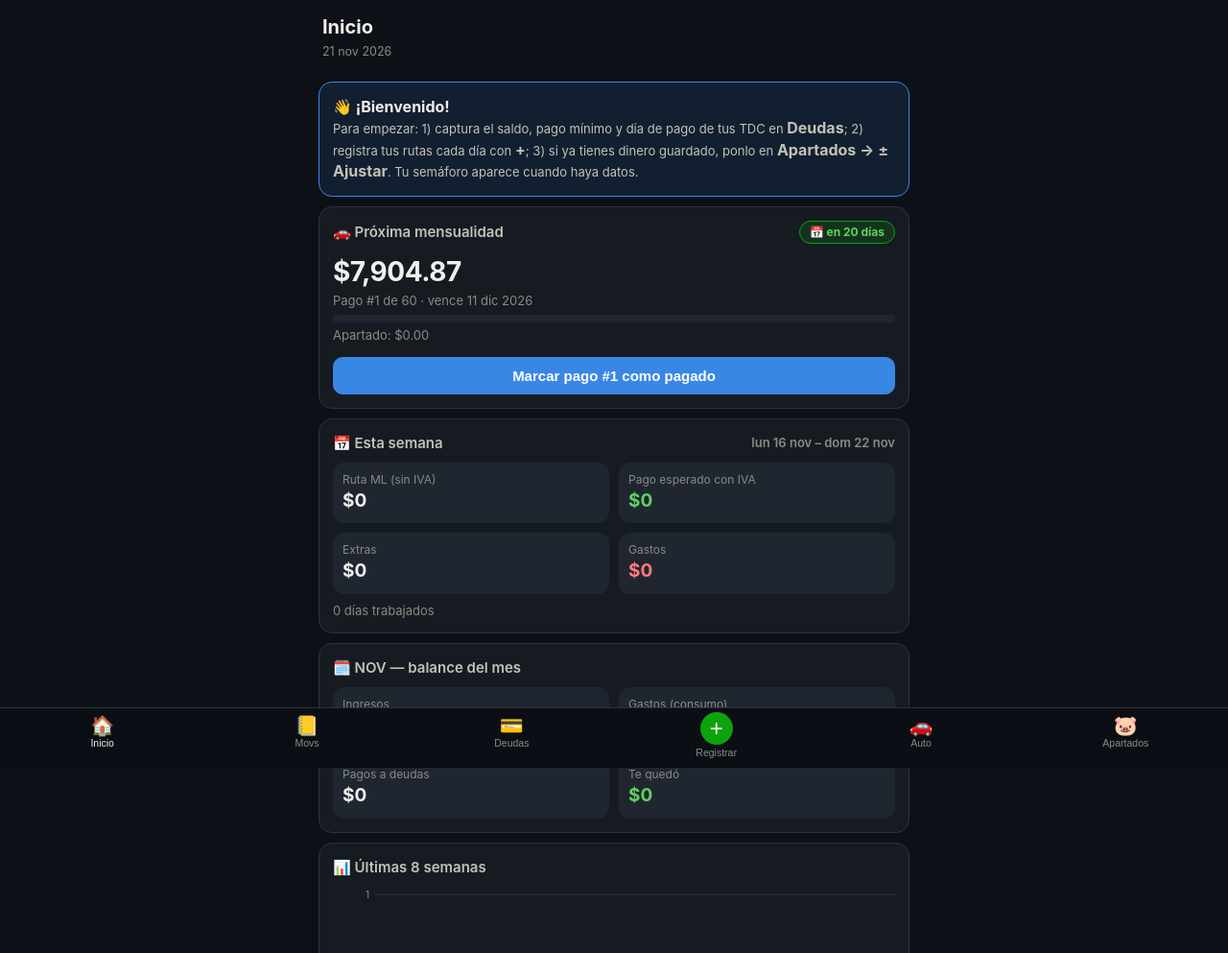
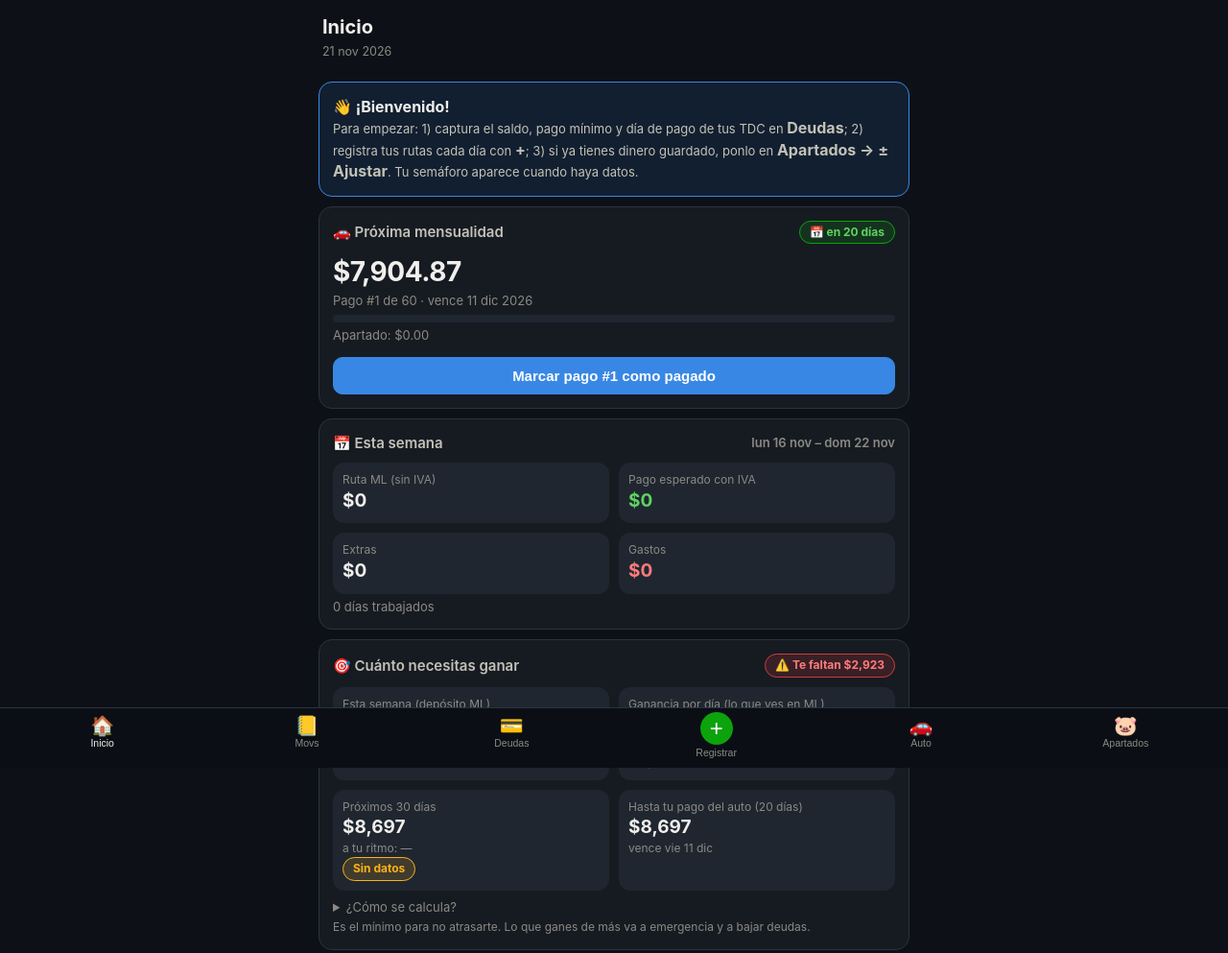
Before and after one commit to kevi2126/finanzas, a plain HTML site: page index.html in a window 1280 px wide. Shown: the top 993 px of the page at 96% size. Drawn offline with Linux system fonts and the light colour scheme.

Commit message:
Retenciones de ML (IVA 8%, ISR 2.1%) y meta de ganancia semanal/mensual
Co-Authored-By: Claude Opus 5.5 <noreply@anthropic.com>

```diff
--- a/index.html
+++ b/index.html
@@ -134,7 +134,7 @@ const MAPS=['carPaid','billPaid','weekReal'];
 const seedDebts=[['bbva','BBVA Azul'],['rappi','RappiCard'],['nu','Nu'],['klar','Klar'],['stori','Stori'],['ml','Mercado Libre']]
   .map(([id,n])=>({id:'tdc-'+id,name:n,type:'tdc',saldo:0,limite:0,tasa:0,pagoMin:0,pagoNoInt:0,day:0}));
 const DEFAULTS={
-  settings:{ivaPct:16,retIvaPct:0,retIsrPct:0,weekStart:1,maintPct:8,maintGoal:10000,taxPct:0,
+  settings:{ivaPct:16,retIvaPct:8,retIsrPct:2.1,weekStart:1,maintPct:8,maintGoal:10000,taxPct:0,
             emergPct:10,emergMonths:3,emergMin:5000,abonoPct:50,remindDays:5,strategy:'avalancha',segCancelFrom:0},
   entries:[],   // {id,date,type:'ruta'|'extra'|'gasto'|'pago',cat,amount,km,paq,lts,note,from,card,debt}
   moves:[],     // {id,date,sobre,amount,note,ref}
@@ -155,6 +155,8 @@ function load(){let s=null;try{s=JSON.parse(localStorage.getItem(KEY))}catch(e){
   if(!o.seedTel){seedBills.forEach(b=>{if(!o.bills.some(x=>x.id===b.id)&&!o.del['bills:'+b.id])o.bills.push({...b})});o.seedTel=true}
   if(!o.seedTel2){ // corrige teléfonos: principal cada 15 días desde 3 dic; trabajo en pausa
     seedBills.forEach(sb=>{const b=o.bills.find(x=>x.id===sb.id);if(b){Object.assign(b,sb);o.meta['bills:'+b.id]=Date.now()}});o.seedTel2=true}
+  if(!o.seedRet){ // retenciones de ML (IVA 8%, ISR 2.1%) según el corte real
+    if(!+o.settings.retIvaPct&&!+o.settings.retIsrPct){o.settings.retIvaPct=8;o.settings.retIsrPct=2.1;o.meta.settings=Date.now()}o.seedRet=true}
   return o}
 let S=load();
 function save(){localStorage.setItem(KEY,JSON.stringify(S));scheduleSync()}
@@ -204,16 +206,17 @@ const pill=(l,t)=>`<span class="pill ${l}">${t||LBL[l]}</span>`;
 const worst=(...ls)=>ls.includes('bad')?'bad':ls.includes('warn')?'warn':'good';
 
 /* ================== CÁLCULOS ================== */
+const r2=n=>Math.round((n+Number.EPSILON)*100)/100;
 const payFactor=()=>1+(S.settings.ivaPct-S.settings.retIvaPct-S.settings.retIsrPct)/100;
 const entryValue=e=>e.type==='ruta'?e.amount*payFactor():e.amount;
 const sobreBal=k=>sum(S.moves.filter(m=>m.sobre===k),m=>m.amount);
 const isCashOut=e=>(e.type==='gasto'&&!e.card)||e.type==='pago';
 function weekData(wk){
   const end=addDays(wk,6),es=S.entries.filter(e=>e.date>=wk&&e.date<=end),rutas=es.filter(e=>e.type==='ruta');
-  const sub=sum(rutas,e=>e.amount),iva=sub*S.settings.ivaPct/100,ret=sub*(S.settings.retIvaPct+S.settings.retIsrPct)/100,esperado=sub+iva-ret;
+  const sub=r2(sum(rutas,e=>e.amount)),iva=r2(sub*S.settings.ivaPct/100),retIva=r2(sub*S.settings.retIvaPct/100),retIsr=r2(sub*S.settings.retIsrPct/100),ret=retIva+retIsr,esperado=r2(sub+iva-ret); // redondeo por línea, igual que el corte de ML
   const real=S.weekReal[wk],ruta=real!=null&&real!==''?+real:esperado;
   const extras=sum(es.filter(e=>e.type==='extra'),e=>e.amount);
-  return {wk,end,sub,iva,ret,esperado,real,ruta,extras,ingreso:ruta+extras,
+  return {wk,end,sub,iva,retIva,retIsr,ret,esperado,real,ruta,extras,ingreso:ruta+extras,
     gastos:sum(es.filter(e=>e.type==='gasto'),e=>e.amount),
     salidas:sum(es.filter(isCashOut),e=>e.amount),
     diarios:sum(es.filter(e=>e.type==='gasto'&&DIARIOS.includes(e.cat)&&!e.from&&!e.card),e=>e.amount),
@@ -290,6 +293,42 @@ function debtPlan(){
     let p=pay;bal.forEach(x=>{const m=Math.min(x.s,+x.d.pagoMin||0);x.s-=m;p-=m});
     ordenDeudas(bal.filter(x=>x.s>0.5).map(x=>({...x.d,saldo:x.s,_x:x}))).forEach(o=>{const y=Math.min(Math.max(0,p),o._x.s);o._x.s-=y;p-=y});meses++}}
   return {inc,car,bills,diarios,mant,imp,emerg,budget,mins,alloc,orden,meses,intTot,total:sum(act,d=>d.saldo),act,sobra:Math.max(0,budget-sum(Object.values(alloc)))};
+}
+
+/* ================== META DE GANANCIA ================== */
+// Cuánto necesitas que te deposite ML (con IVA y retenciones) para cubrir lo que vence + gasto diario + mantenimiento/impuestos
+function metaGanancia(){
+  const st=S.settings,t=today(),np=nextPay(),f=payFactor();
+  const prop=Math.min(0.5,(st.maintPct+st.ivaPct*st.taxPct/100)/100/f); // parte del depósito que va a mantenimiento/SAT
+  const obs=[];if(np)obs.push({n:`🚗 Mensualidad #${np[0]}`,a:payAmt(np),date:np[1],s:'auto'});
+  obligaciones(31).forEach(x=>obs.push({n:(x.kind==='debt'?'💳 ':'📌 ')+x.it.name+(x.kind==='debt'?' (mínimo)':''),a:x.amount,date:x.o.date,s:'fijos'}));
+  obs.sort((a,b)=>a.date.localeCompare(b.date));
+  const bal={auto:Math.max(0,sobreBal('auto')),fijos:Math.max(0,sobreBal('fijos'))};
+  obs.forEach(o=>{const u=Math.min(bal[o.s],o.a);bal[o.s]-=u;o.rest=o.a-u;o.days=daysBetween(t,o.date)});
+  const dW=avgWeekDiarios(),g=x=>x/(1-prop);
+  const sumW=sum(obs,o=>o.rest/(o.days<=0?1:Math.max(1,Math.ceil(o.days/7))));
+  const minW=g(sumW+dW),minM=g(sum(obs.filter(o=>o.days<=30),o=>o.rest)+dW*30/7);
+  let car=null;if(np){const dd=Math.max(1,daysBetween(t,np[1]));car={dd,date:np[1],need:g(sum(obs.filter(o=>o.date<=np[1]),o=>o.rest)+dW*dd/7)}}
+  const ws=lastWeeks(4).filter(w=>w.dias>0),dias=ws.length>=2?Math.max(1,Math.round(sum(ws,w=>w.dias)/ws.length)):6;
+  return {obs,dW,prop,minW,minM,car,dias,f,ritmo:avgWeekIncome()};
+}
+function vMeta(wk){
+  const M=metaGanancia();if(M.minW<=0&&M.minM<=0)return '';
+  const lleva=wk.ingreso,falta=Math.max(0,M.minW-lleva),hoyIdx=(new Date().getDay()-S.settings.weekStart+7)%7,quedan=Math.max(1,Math.min(M.dias,7-hoyIdx));
+  const lw=lvl(lleva/M.minW,1,0.6),ritmoM=M.ritmo*30/7,lm=M.ritmo?lvl(ritmoM/M.minM,1.1,0.95):'warn';
+  const porDia=M.minW/M.f/M.dias;
+  return `<div class="card"><h2>🎯 Cuánto necesitas ganar ${pill(lw,lw==='good'?'✅ Cubierto':'⚠️ Te faltan '+fmt0(falta))}</h2>
+   <div class="grid2">
+    <div class="tile"><div class="k">Esta semana (depósito ML)</div><div class="v">${fmt0(M.minW)}</div><div class="k">llevas ${fmt0(lleva)}</div><div class="bar"><i style="width:${Math.min(100,lleva/M.minW*100)}%;background:${lw==='good'?'var(--good)':'var(--inc)'}"></i></div></div>
+    <div class="tile"><div class="k">Ganancia por día (lo que ves en ML)</div><div class="v">${fmt0(porDia)}</div><div class="k">trabajando ${M.dias} días/semana${falta>0?` · faltan ${fmt0(falta/M.f/quedan)}/día los próximos ${quedan} días`:''}</div></div>
+    <div class="tile"><div class="k">Próximos 30 días</div><div class="v">${fmt0(M.minM)}</div><div class="k">a tu ritmo: ${M.ritmo?fmt0(ritmoM):'—'}</div>${pill(lm,!M.ritmo?'Sin datos':lm==='good'?'✅ Alcanzas':lm==='warn'?'⚠️ Justo':'⛔ No alcanzas')}</div>
+    ${M.car?`<div class="tile"><div class="k">Hasta tu pago del auto (${M.car.dd} días)</div><div class="v">${fmt0(M.car.need)}</div><div class="k">vence ${fdateS(M.car.date)}</div></div>`:''}
+   </div>
+   <details style="margin-top:8px"><summary class="muted">¿Cómo se calcula?</summary><div class="muted" style="margin-top:6px">
+    ${M.obs.filter(o=>o.rest>0.5).map(o=>`<div class="row"><span>${esc(o.n)} · ${o.days<0?'vencido':fdateS(o.date)}</span><span>${fmt0(o.rest)}</span></div>`).join('')||'<div>Tus apartados ya cubren los pagos próximos ✅</div>'}
+    <div class="row"><span>⛽🍔 Gasto diario promedio</span><span>${fmt0(M.dW)}/semana</span></div>
+    <div style="margin-top:6px">Ya resta lo que tienes en los apartados de mensualidad y pagos fijos, y suma ${(M.prop*100).toFixed(0)}% para mantenimiento/impuestos. Los montos son lo que te debe <b>depositar</b> ML (ya con IVA y retenciones); "por día" es la ganancia que ves en la app de ML antes de IVA.${M.dW?'':' Registra gasolina y comida para que la meta sea más exacta.'}</div></div></details>
+   <div class="hint">Es el mínimo para no atrasarte. Lo que ganes de más va a emergencia y a bajar deudas.</div></div>`;
 }
 
 /* ================== SALUD FINANCIERA ================== */
@@ -387,7 +426,9 @@ function vInicio(){
     <div class="tile"><div class="k">Pago esperado con IVA</div><div class="v pos">${fmt0(wk.esperado)}</div></div>
     <div class="tile"><div class="k">Extras</div><div class="v">${fmt0(wk.extras)}</div></div>
     <div class="tile"><div class="k">Gastos</div><div class="v neg">${fmt0(wk.gastos)}</div></div></div>
-    <div class="muted" style="margin-top:8px">${wk.dias} días trabajados${wk.km?` · ${wk.km} km · ${fmt(wk.sub/wk.km)}/km`:''}${wk.dias?` · promedio ${fmt0(wk.sub/wk.dias)}/día`:''}</div></div>`;
+    ${wk.sub?`<div class="muted" style="margin-top:8px">Ganancia ${fmt(wk.sub)} + IVA ${fmt(wk.iva)} − ret. IVA ${fmt(wk.retIva)} − ret. ISR ${fmt(wk.retIsr)} = <b style="color:var(--t1)">${fmt(wk.esperado)}</b></div>`:''}
+    <div class="muted" style="margin-top:4px">${wk.dias} días trabajados${wk.km?` · ${wk.km} km · ${fmt(wk.sub/wk.km)}/km`:''}${wk.dias?` · promedio ${fmt0(wk.sub/wk.dias)}/día`:''}</div></div>`;
+  h+=vMeta(wk);
   h+=`<div class="card"><h2>🗓️ ${MESES[new Date().getMonth()].toUpperCase()} — balance del mes</h2><div class="grid2">
     <div class="tile"><div class="k">Ingresos</div><div class="v pos">${fmt0(md.ing)}</div></div>
     <div class="tile"><div class="k">Gastos (consumo)</div><div class="v neg">${fmt0(md.gastos)}</div></div>
--- a/sw.js
+++ b/sw.js
@@ -1,5 +1,5 @@
 // Service worker: permite usar la app sin internet una vez instalada.
-const CACHE = 'finanzas-ruta-v6';
+const CACHE = 'finanzas-ruta-v7';
 const FILES = ['./', './index.html', './schedule.js', './manifest.webmanifest',
   './icon-192.png', './icon-512.png', './icon-maskable.png', './apple-touch-icon.png'];
 
```
